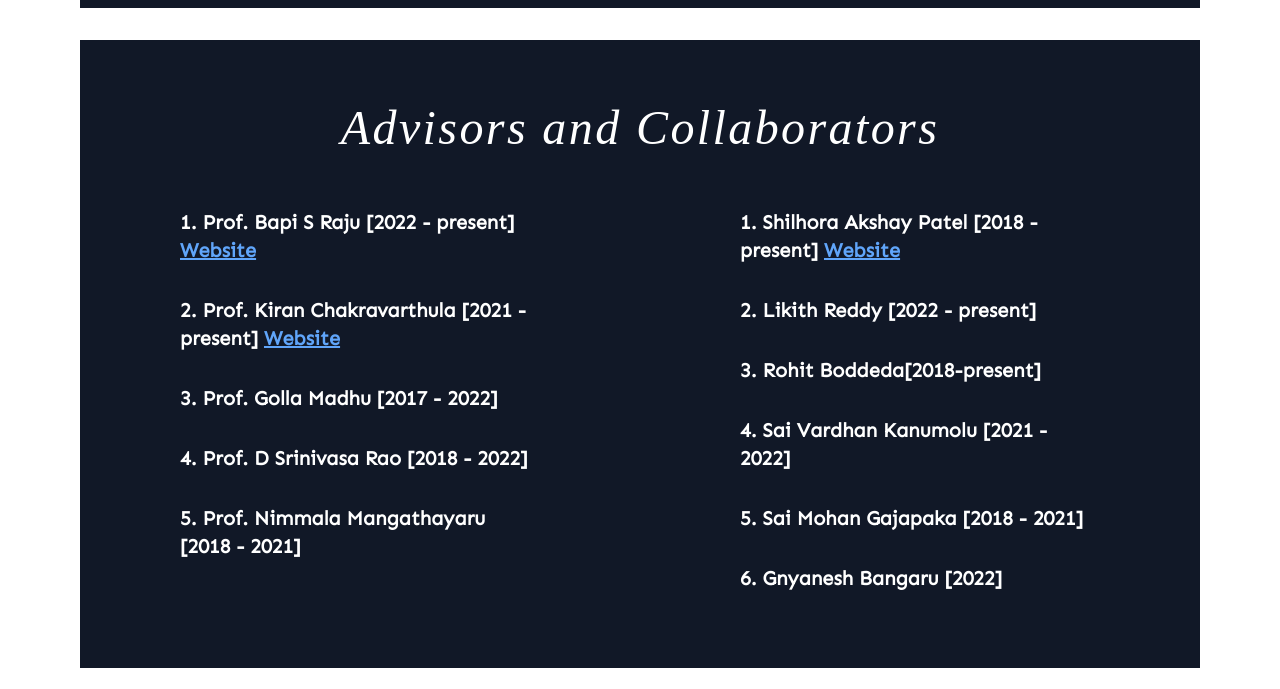
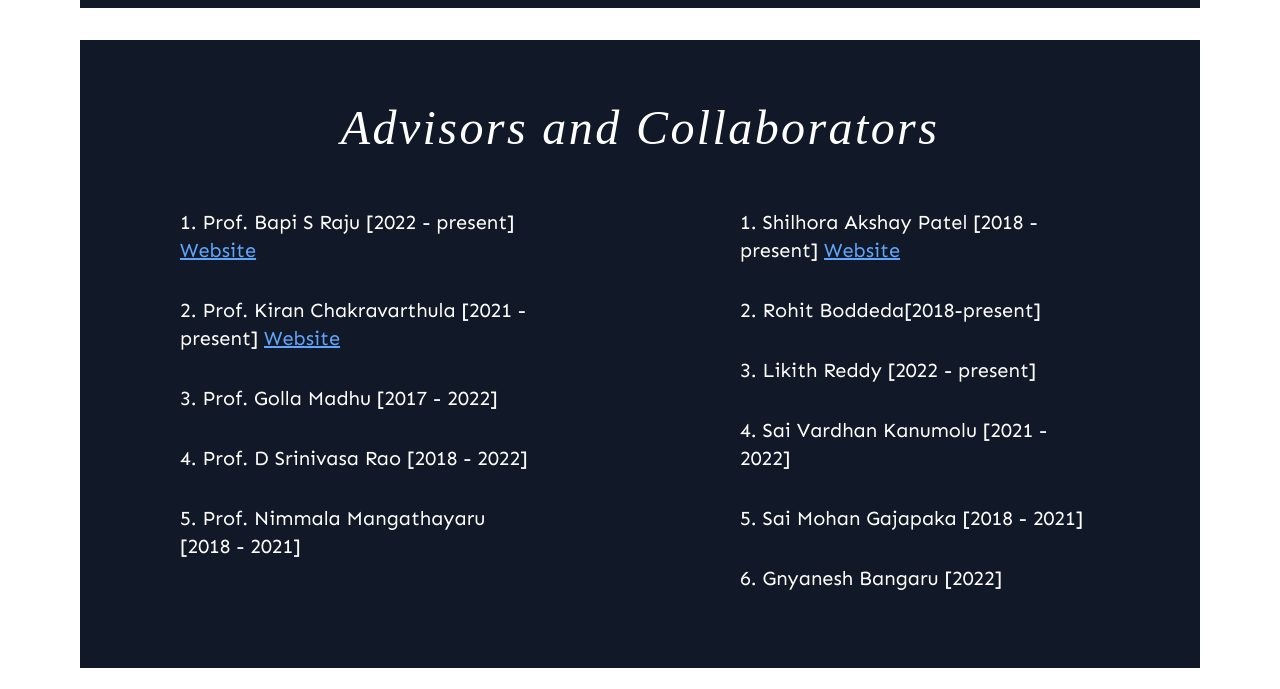
Before and after one commit to barulalithb/barulalithb.github.io, a website: page teaching_and_more.html in a window 1280 px wide. Shown: the part 1968-2657 px from the top of the page. Drawn offline with Linux system fonts and the light colour scheme; a web font is replaced by a local one.

Commit message:
changed invited session to invited talks

```diff
--- a/teaching_and_more.html
+++ b/teaching_and_more.html
@@ -110,7 +110,7 @@
               <li>
                 <a href="#"
                   class="flex items-center p-3 text-base font-bold text-gray-900 rounded-lg bg-gray-50 hover:bg-gray-100 group hover:shadow dark:bg-gray-600 dark:hover:bg-gray-500 dark:text-white">
-                  <span class="flex-1 ml-3 whitespace-nowrap">Invited Sessions</span>
+                  <span class="flex-1 ml-3 whitespace-nowrap">Invited Talks</span>
                 </a>
               </li>
             </ul>
@@ -316,22 +316,22 @@
                     <div class="basis-1/2 w-full bg-gray-900 dark:bg-gray-900 px-20 py-8">
                       <div class="mb-5">
                         <ol class="flex flex-wrap justify-start text-white leading-relaxed list-decimal list-inside">
-                          <li class="w-full item-center px-5 py-2 mb-4 font-sen text-xl font-semibold text-white">
+                          <li class="w-full item-center px-5 py-2 mb-4 font-sen text-xl font-normal text-white">
                             Prof. Bapi S Raju [2022 - present]
                             <span><a class="text-blue-400 underline" href=" https://www.iiit.ac.in/people/faculty/Bapiraju/">
                                 Website</a></span>
                           </li>
-                            <li class="w-full item-center px-5 py-2 mb-4 font-sen text-xl font-semibold text-white">
+                            <li class="w-full item-center px-5 py-2 mb-4 font-sen text-xl font-normal text-white">
                               Prof. Kiran Chakravarthula [2021 - present]
                               <span><a class="text-blue-400 underline" href="https://sites.google.com/site/kirandotc">Website</a></span>
                             </li>
-                          <li class="w-full item-center px-5 py-2 mb-4 font-sen text-xl font-semibold text-white">
+                          <li class="w-full item-center px-5 py-2 mb-4 font-sen text-xl font-normal text-white">
                             Prof. Golla Madhu [2017 - 2022]
                           </li>
-                          <li class="w-full item-center px-5 py-2 mb-4 font-sen text-xl font-semibold text-white">
+                          <li class="w-full item-center px-5 py-2 mb-4 font-sen text-xl font-normal text-white">
                             Prof. D Srinivasa Rao [2018 - 2022]
                           </li>
-                          <li class="w-full item-center px-5 py-2 mb-4 font-sen text-xl font-semibold text-white">
+                          <li class="w-full item-center px-5 py-2 mb-4 font-sen text-xl font-normal text-white">
                             Prof. Nimmala Mangathayaru [2018 - 2021]
                           </li>
                         </ol>
@@ -343,23 +343,23 @@
 
                       <div class="mb-5">
                         <ol class="flex flex-wrap justify-start text-white leading-relaxed list-decimal list-inside">
-                          <li class="w-full item-center px-5 py-2 mb-4 font-sen text-xl font-semibold text-white">
+                          <li class="w-full item-center px-5 py-2 mb-4 font-sen text-xl font-normal text-white">
                             Shilhora Akshay Patel [2018 - present]
                             <span><a class="text-blue-400 underline" href="http://shilhoraakshaypatel.github.io/ ">Website</a></span>
                           </li>
-                          <li class="w-full item-center px-5 py-2 mb-4 font-sen text-xl font-semibold text-white">
+                          <li class="w-full item-center px-5 py-2 mb-4 font-sen text-xl font-normal text-white">
+                            Rohit Boddeda[2018-present]
+                          </li>
+                          <li class="w-full item-center px-5 py-2 mb-4 font-sen text-xl font-normal text-white">
                             Likith Reddy [2022 - present]
                           </li>
-                          <li class="w-full item-center px-5 py-2 mb-4 font-sen text-xl font-semibold text-white">
-                            Rohit Boddeda[2018-present]
-                          </li>
-                          <li class="w-full item-center px-5 py-2 mb-4 font-sen text-xl font-semibold text-white">
+                          <li class="w-full item-center px-5 py-2 mb-4 font-sen text-xl font-normal text-white">
                             Sai Vardhan Kanumolu [2021 - 2022]
                           </li>
-                          <li class="w-full  item-center px-5 py-2 mb-4 font-sen text-xl font-semibold text-white">
+                          <li class="w-full  item-center px-5 py-2 mb-4 font-sen text-xl font-normal text-white">
                             Sai Mohan Gajapaka [2018 - 2021]
                           </li>
-                          <li class="w-full item-center px-5 py-2 mb-4 font-sen text-xl font-semibold text-white">
+                          <li class="w-full item-center px-5 py-2 mb-4 font-sen text-xl font-normal text-white">
                             Gnyanesh Bangaru [2022]
                           </li>
                         </ol>
```
